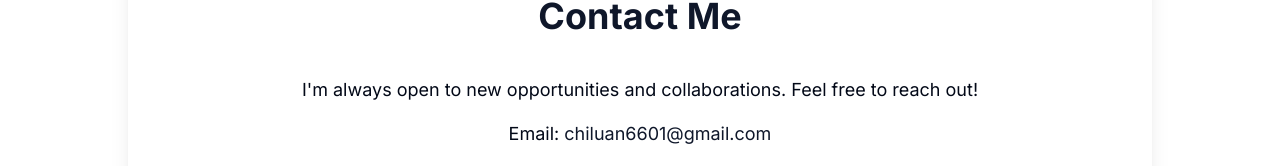
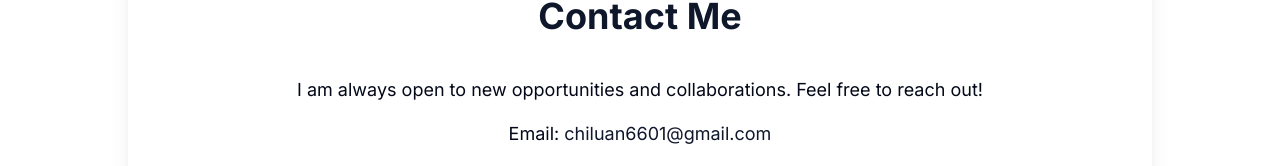
Before and after one commit to lechiluan/lechiluan.github.io, a Next.js app: page / in a window 1280 px wide. Shown: the part 6162-6328 px from the top of the page. Built offline with nearby package versions, Linux system fonts and the light colour scheme.

Commit message:
Fix grammar in contact section text

```diff
--- a/src/app/page.tsx
+++ b/src/app/page.tsx
@@ -175,7 +175,7 @@ export default function Home() {
       <section id="contact" className="w-full max-w-5xl mt-20 py-16 bg-card rounded-lg shadow-xl px-8">
         <h2 className="text-4xl font-bold text-center mb-10 text-primary">Contact Me</h2>
         <div className="text-center text-lg text-card-foreground space-y-4">
-          <p>I'm always open to new opportunities and collaborations. Feel free to reach out!</p>
+          <p>I am always open to new opportunities and collaborations. Feel free to reach out!</p>
           <p>Email: <a href={`mailto:${data.contact.email}`} className="text-primary hover:underline">{data.contact.email}</a></p>
           <p>LinkedIn: <a href={data.contact.linkedin} className="text-primary hover:underline" target="_blank" rel="noopener noreferrer">{data.contact.linkedin}</a></p>
           <p>GitHub: <a href={data.contact.github} className="text-primary hover:underline" target="_blank" rel="noopener noreferrer">{data.contact.github}</a></p>
```
